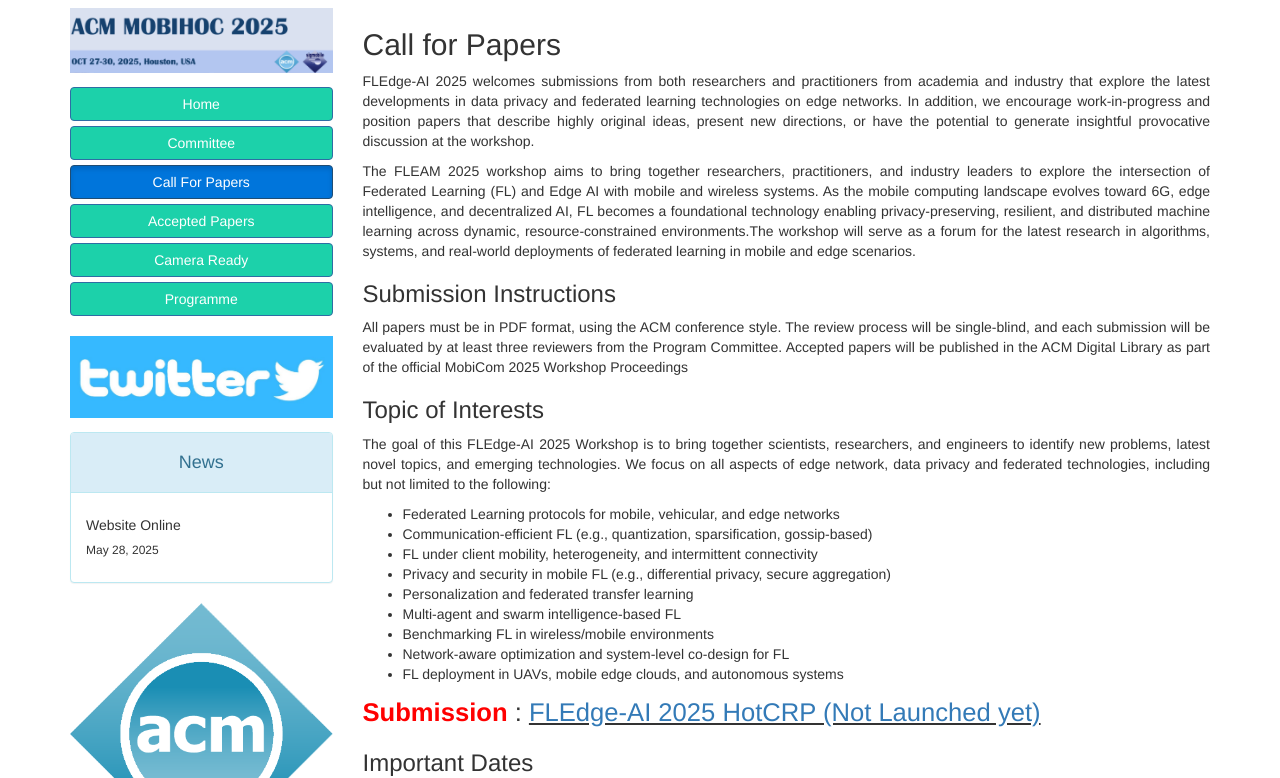
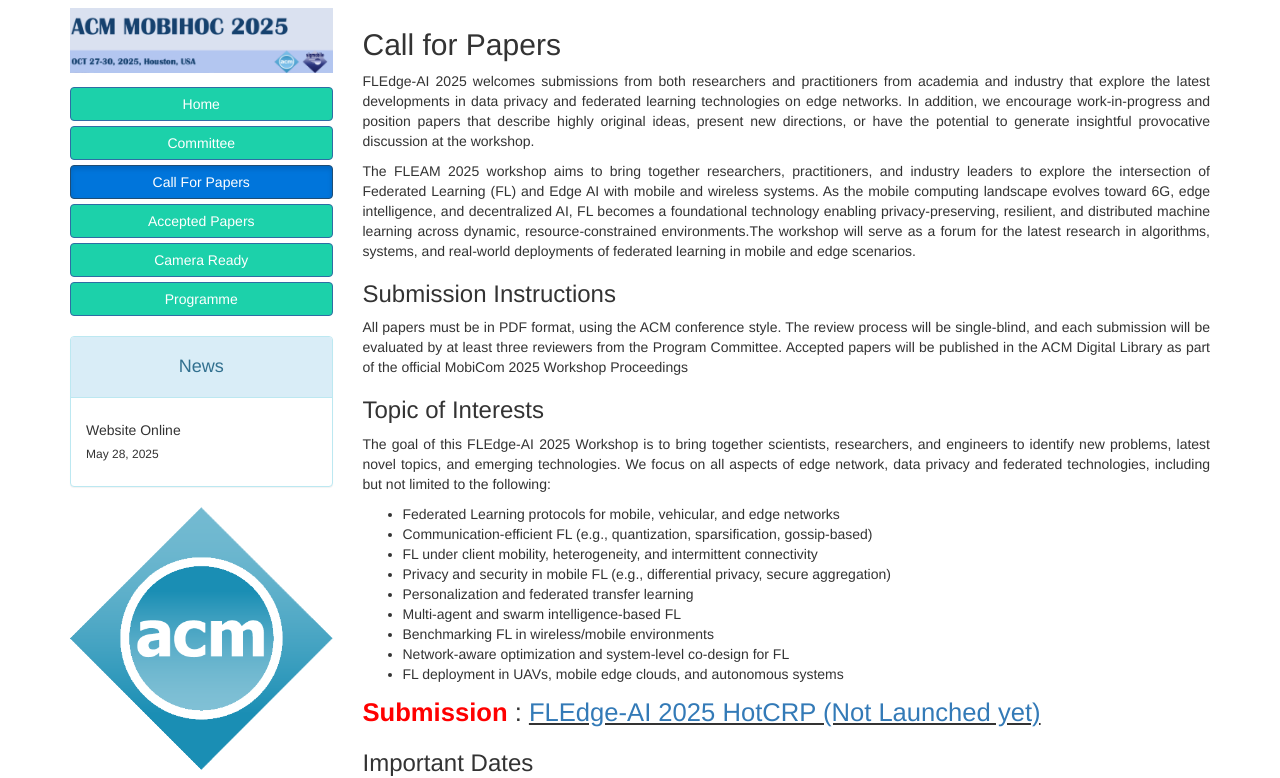
Before and after one commit to fidta2025/fidta2025.github.io, a plain HTML site: page call_for_papers.html in a window 1280 px wide. Shown: the part 322-1100 px from the top of the page. Drawn offline with Linux system fonts and the light colour scheme.

Commit message:
Update call_for_papers.html

```diff
--- a/call_for_papers.html
+++ b/call_for_papers.html
@@ -48,9 +48,7 @@
           <button onclick="location.href=&#39;programme.html&#39;" type="button" class="btn btn-primary btn-block">Programme</button>
 					<br>
 
-					<div>
-							<a href="https://twitter.com/"><img style="padding-bottom:1em" class="img-responsive" src="./Backend/twitter.jpeg"></a>
-					</div>
+
 
 					<div class="panel panel-info">
 						<div class="panel-heading">
```
